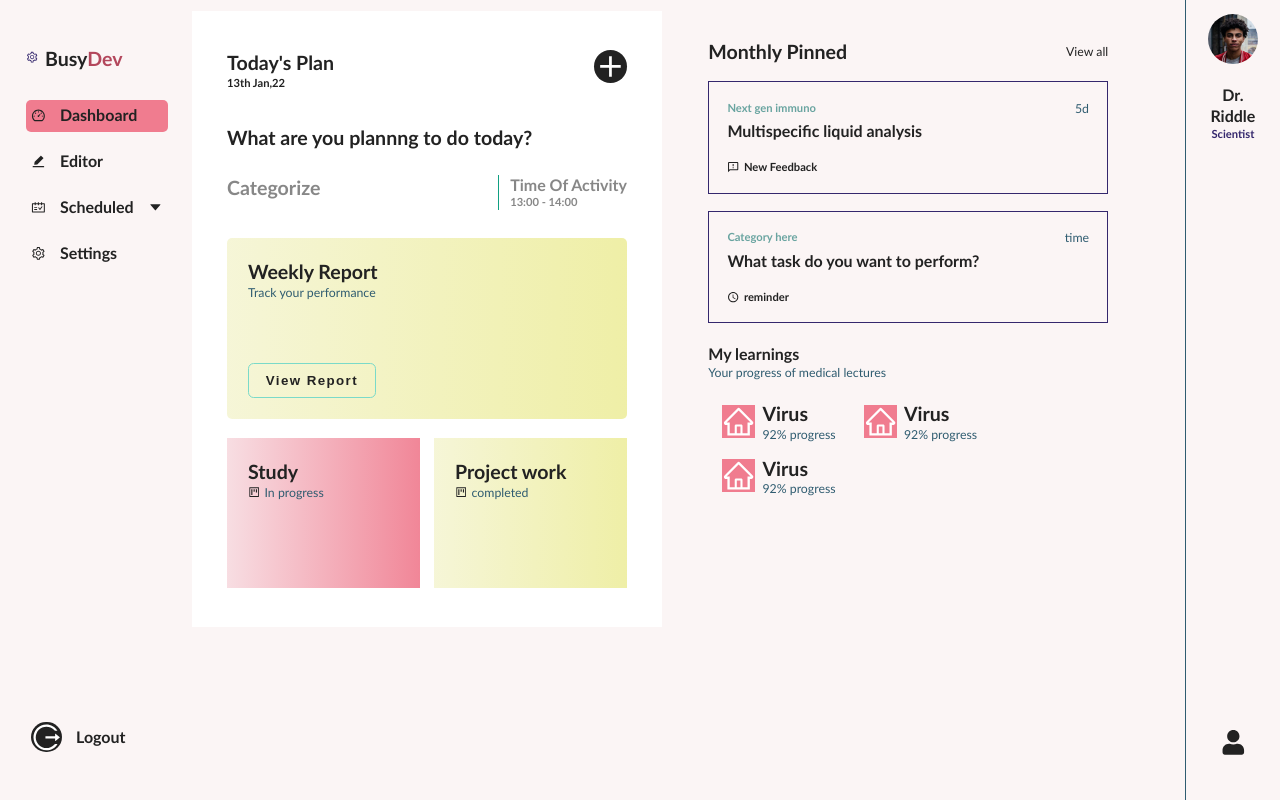
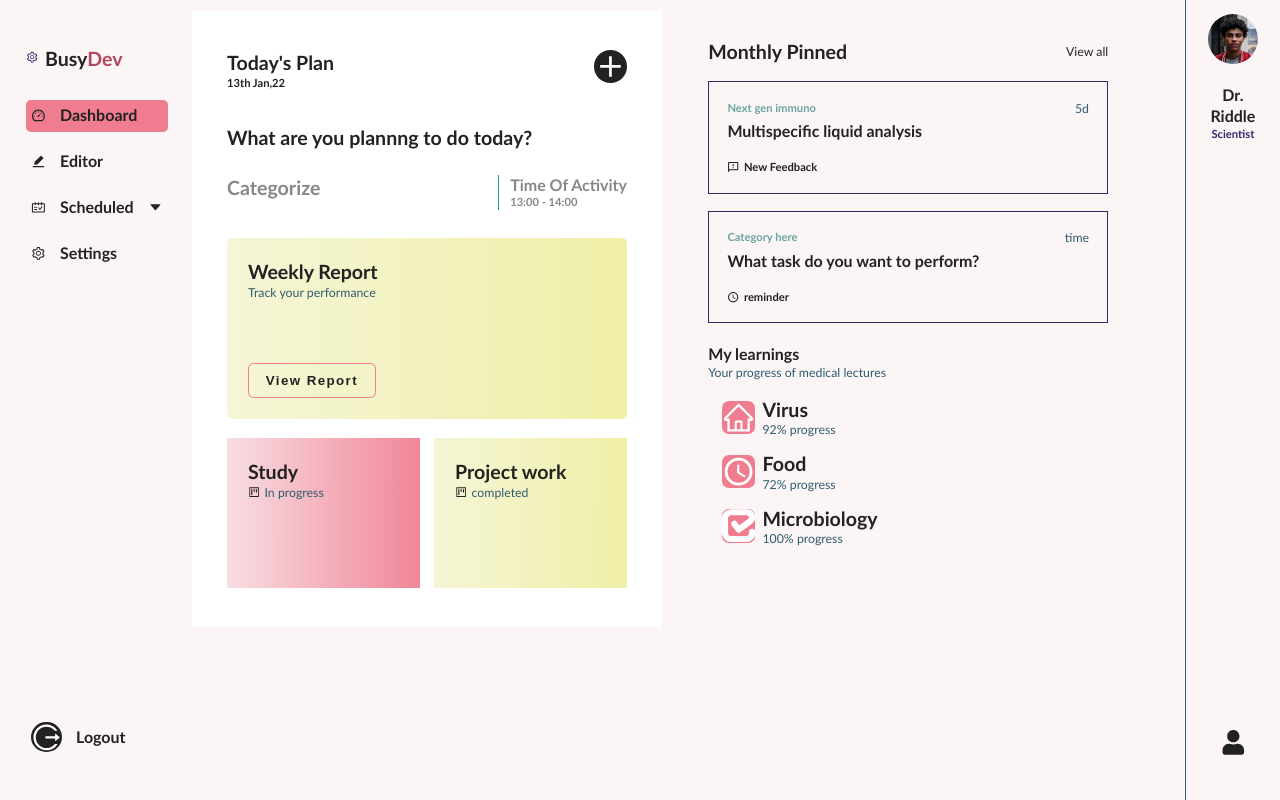
Before and after one commit to MrEben/To-Do-App, a React (Vite) app: page / in a window 1280 px wide. Built offline with nearby package versions, Linux system fonts and the light colour scheme.

Commit message:
updated css colours

```diff
--- a/src/index.css
+++ b/src/index.css
@@ -218,7 +218,7 @@ b {
   padding: 0.65rem 1.2rem;
   border-radius: 0.4rem;
   cursor: pointer;
-  border: 1px solid var(--clr-primary-6);
+  border: 1px solid var(--clr-pink);
   transition: var(--transition);
   font-weight: 600;
   text-transform: capitalize;
@@ -227,7 +227,7 @@ b {
 }
 
 .btn:hover {
-  background: var(--clr-primary-5);
+  background: var(--clr-pink);
   color: var(--clr-white);
 }
 .card {
@@ -259,7 +259,7 @@ b {
   gap: 2rem;
   grid-template-columns: 50% 50%;
 }
-.date-component .time>div{
+.date-component .time > div {
   display: flex;
   align-items: center;
   gap: 0.7rem;
@@ -284,6 +284,7 @@ b {
   font-size: 2.7em;
   background: var(--clr-pink);
   color: var(--clr-white);
+  border-radius: 0.5rem;
 }
 .task-add-modal,
 .settings-container {
@@ -326,13 +327,13 @@ b {
   border-radius: 0;
 }
 .add-task .add-task-input form input {
-  border: 1px solid var(--clr-primary-4);
+  border: 1px solid var(--clr-grey);
   padding: 0.45rem;
   width: 80%;
   font-size: 1.2em;
 }
 .add-task .add-task-input form input:focus {
-  border: 1px solid var(--clr-primary-9);
+  border: 1px solid var(--clr-primary-4);
 }
 .task-add-modal .add-task .error-message {
   color: var(--clr-primary-7);
@@ -343,7 +344,7 @@ b {
   align-items: center;
 }
 .add-task .add-task-footer button {
-  background: var(--clr-primary-5);
+  background: var(--clr-pink);
 }
 .add-task .add-task-footer .add-task-details {
   display: flex;
@@ -351,7 +352,7 @@ b {
 }
 .add-task .add-task-footer .add-task-details svg {
   font-size: 1.5em;
-  color: var(--clr-primary-7);
+  color: var(--clr-black);
   cursor: pointer;
   transition: var(--transition);
 }
--- a/src/pages/Dashboard/Monthly.jsx
+++ b/src/pages/Dashboard/Monthly.jsx
@@ -28,20 +28,7 @@ const Monthly = () => {
             icon={<MdOutlineWatchLater />}
             reminder="reminder"
           />
-          {/* <TaskCard
-            category={`Harmony`}
-            time={'3d'}
-            task={'Protein characteristics during childbirth and pregnancy'}
-            icon={<MdOutlineWatchLater />}
-            reminder="Deadline is today"
-          />
-          <TaskCard
-            category={`Pharmaceutical`}
-            time={'7h'}
-            task={'Quick element dissolution testing'}
-            icon={<SiCheckmarx />}
-            reminder="Accepted"
-          /> */}
+
         </div>
         <div className="outlook">
           <div className="outlook-heading">
@@ -57,14 +44,14 @@ const Monthly = () => {
               progress="92% progress"
             />
             <Progress
-              icon={<AiOutlineHome />}
-              topic="Virus"
-              progress="92% progress"
+              icon={<MdOutlineWatchLater />}
+              topic="Food"
+              progress="72% progress"
             />
             <Progress
-              icon={<AiOutlineHome />}
-              topic="Virus"
-              progress="92% progress"
+              icon={<SiCheckmarx />}
+              topic="Microbiology"
+              progress="100% progress"
             />
           </div>
         </div>
--- a/src/pages/Dashboard/dashboard.css
+++ b/src/pages/Dashboard/dashboard.css
@@ -71,11 +71,13 @@
   text-decoration: underline;
 }
 
-.monthly-goals .outlook,
+.monthly-goals .outlook{
+  margin-top: 1.5rem;
+}
 .monthly-goals .outlook .progress {
-  margin-top: 1.5rem;
-  display: flex;
-  flex-wrap: wrap;
+  margin-top: 1.2rem;
+  display: grid;
+  gap: 1rem;
 }
 .monthly-goals .outlook .progress {
   gap: 1rem;
--- a/src/pages/Navbar/navbar.css
+++ b/src/pages/Navbar/navbar.css
@@ -68,6 +68,7 @@ aside .sidebar a:nth-child(3) ul {
   flex-direction: column;
   align-items: center;
   gap: 0.5rem;
+  background: white;
 }
 .rotatecaret {
   rotate: 180deg;
```
